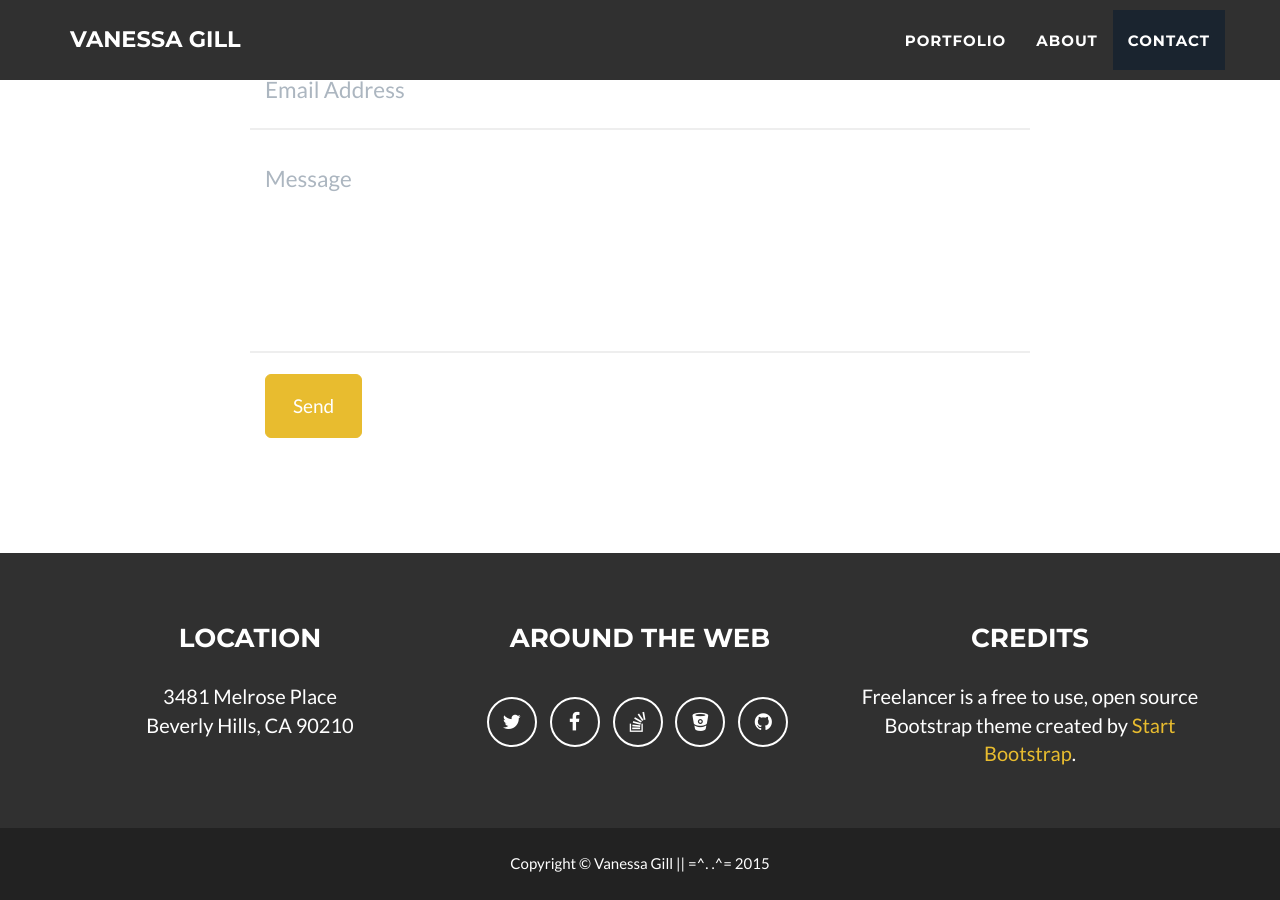
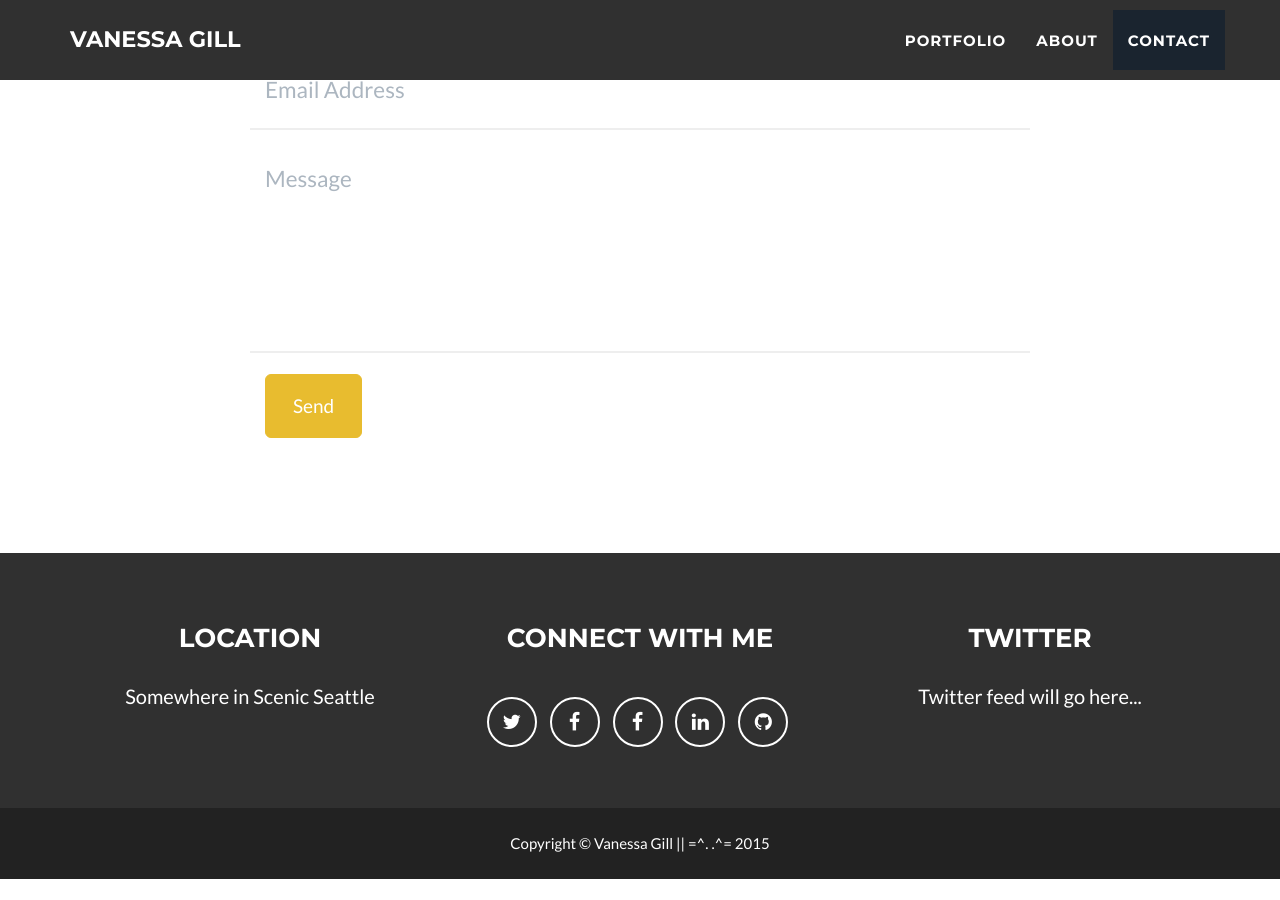
Before and after one commit to cnvrsepnk/cnvrsepnk.github.io, a Jekyll site: the page built from index.html, in a window 1280 px wide and 900 px high, scrolled down 2458 px. Built offline with Jekyll 4.4.1, drawn with Linux system fonts in a browser that asks for light colours; after the commit the page ends 3337 px from its top, so only the background shows below that.

Commit message:
footer changes

```diff
--- a/_config.yml
+++ b/_config.yml
@@ -19,29 +19,28 @@ color:
 footer:
   copyright: Vanessa Gill || =^. .^=
   location: Location
-  social: Around the Web
-  credits: Credits
+  social: Connect With Me
+  credits: Twitter
 
 # Social networks usernames (many more available: google-plus, flickr, dribbble, pinterest, instagram, tumblr, linkedin, etc.)
 social:
   - title: twitter
-    url: http://twitter.com/jekyllrb
+    url: http://twitter.com/cnvrsepnk
   - title: facebook
     url:
-  - title: stack-overflow
-    url: http://stackoverflow.com/questions/tagged/jekyll
-  - title: bitbucket
-    url: http://bitbucket.org/jekyll
+  - title: facebook
+    url: http://www.facebook.com/cnvrsepnk
+  - title: linkedin
+    url: http://www.linkedin.com/pub/vanessa-gill/13/63a/98b
   - title: github
-    url: http://github.com/jekyll
+    url: http://github.com/cnvrsepnk
 
 # Postal address (add as many lines as necessary)
 address:
-  - line: 3481 Melrose Place
-  - line: Beverly Hills, CA 90210
+  - line: Somewhere in Scenic Seattle
 
 # Credits content
-credits: 'Freelancer is a free to use, open source Bootstrap theme created by <a href="http://startbootstrap.com">Start Bootstrap</a>.'
+credits: 'Twitter feed will go here...'
 
 # Build settings
 markdown: kramdown
--- a/_includes/portfolio_grid.html
+++ b/_includes/portfolio_grid.html
@@ -14,7 +14,7 @@
                         <a href="#portfolioModal-{{ post.modal-id }}" class="portfolio-link" data-toggle="modal">
                             <div class="caption">
                                 <div class="caption-content">
-                                    <h4>{{post.client}}</h4>
+                                    <!-- <h4>{{post.client}}</h4> -->
                                     <i class="fa fa-search-plus fa-3x"></i>
                                 </div>
                             </div>
```
